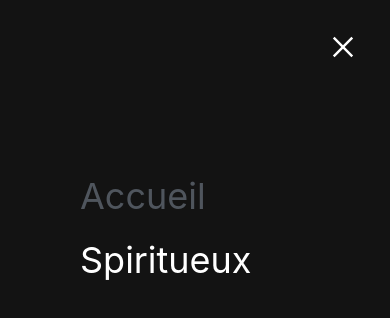
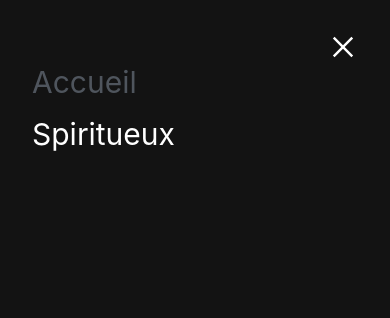
Before and after one commit to SebastienGuimety/NewSiteCoing, a React (Create React App) app: page / in a window 390 px wide. Both pictures are taken after a click on the icon 34 px from the left and 40 px from the top of the page. Shown: the top 318 px of the page. Built offline with nearby package versions, Linux system fonts and the light colour scheme; grey boxes are pictures that could not be loaded.

Commit message:
SideBar + Navbar work

```diff
--- a/src/components/Nav/NavBar.jsx
+++ b/src/components/Nav/NavBar.jsx
@@ -29,10 +29,11 @@ const NavBar = () => {
 
           {/* Icons on the right */}
           <div className="flex items-center space-x-6 mr-4 md:mr-8">
-            <IoIosSearch className="text-4xl cursor-pointer" />
-            <HiOutlineUserCircle className="text-4xl cursor-pointer" />
+            <IoIosSearch className="text-4xl cursor-pointer hidden lg:block" />
+            <HiOutlineUserCircle className="text-4xl cursor-pointer hidden lg:block" />
             <HiOutlineShoppingBag className="text-4xl cursor-pointer" />
           </div>
+
         </div>
       </nav>
 
--- a/src/components/Nav/SideBar.jsx
+++ b/src/components/Nav/SideBar.jsx
@@ -26,18 +26,21 @@ const Sidebar = ({ isOpen, toggleSidebar }) => {
   };
 
   return (
-    <div className={`fixed inset-0 z-50 ${isOpen ? 'opacity-100 visible' : 'opacity-0 invisible'} transition-opacity duration-300 ease-in-out`}>
+    <div className={`fixed inset-0 z-50 ` } style={overlayStyle} >
       <div className="absolute inset-0 bg-black bg-opacity-50" onClick={toggleSidebar} />
-      <div className={`absolute left-0 top-0 bottom-0 bg-[#131313] ${isOpen ? 'translate-x-0' : '-translate-x-full'} transition-transform duration-300 ease-in-out sm:w-full md:w-2/3 lg:w-1/3 w-full`} style={sidebarStyle}>
+      <div className={`absolute left-0 top-0 bottom-0 bg-[#131313] sm:w-full md:w-2/3 lg:w-1/3 w-full`} style={sidebarStyle}>
         <button className="absolute top-0 right-0 m-8 text-white" onClick={toggleSidebar}>
           <AiOutlineClose className="text-3xl" />
         </button>
-        <div className="mt-24 text-white space-y-6 p-20">
+        <div className="mt-8 md:mt-16 lg:mt-24 text-white space-y-4 md:space-y-5 lg:space-y-6 p-8 md:p-16 lg:p-20">
           {menuItems.map((item, index) => (
             <NavLink
               key={index}
               to={item.path}
-              className={({ isActive }) => isActive ? 'active-link-sidebar block text-4xl transition-colors duration-200' : "block text-4xl hover:text-gray-300 transition-colors duration-200"}
+              className={({ isActive }) =>
+                isActive ?
+                'active-link-sidebar block text-3xl lg:text-4xl transition-colors duration-200' :
+                "block text-3xl lg:text-4xl hover:text-gray-300 transition-colors duration-200"}
               onClick={toggleSidebar}
             >
               {item.name}
```
